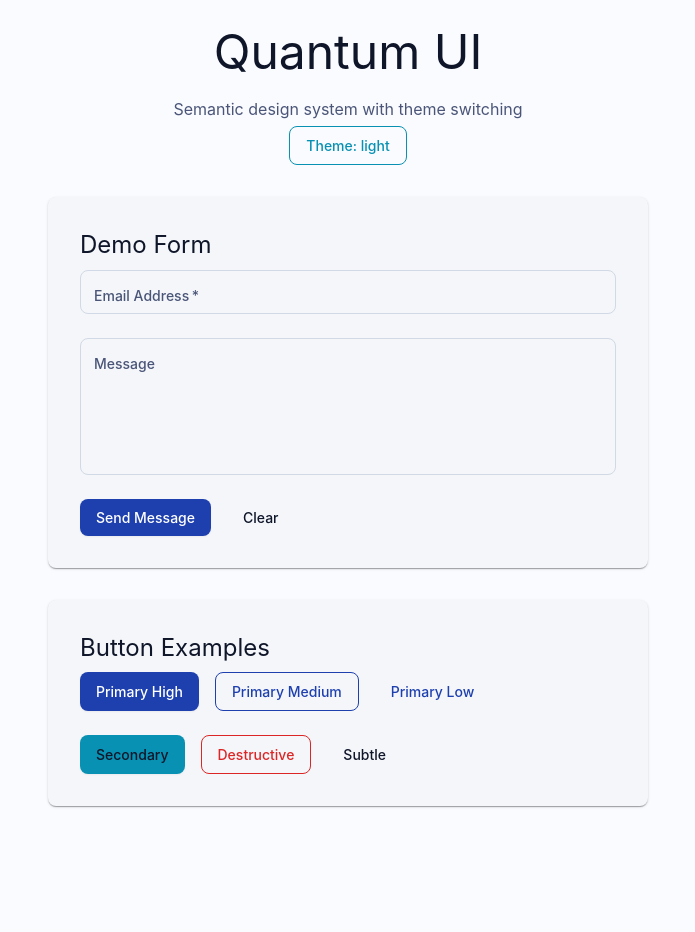
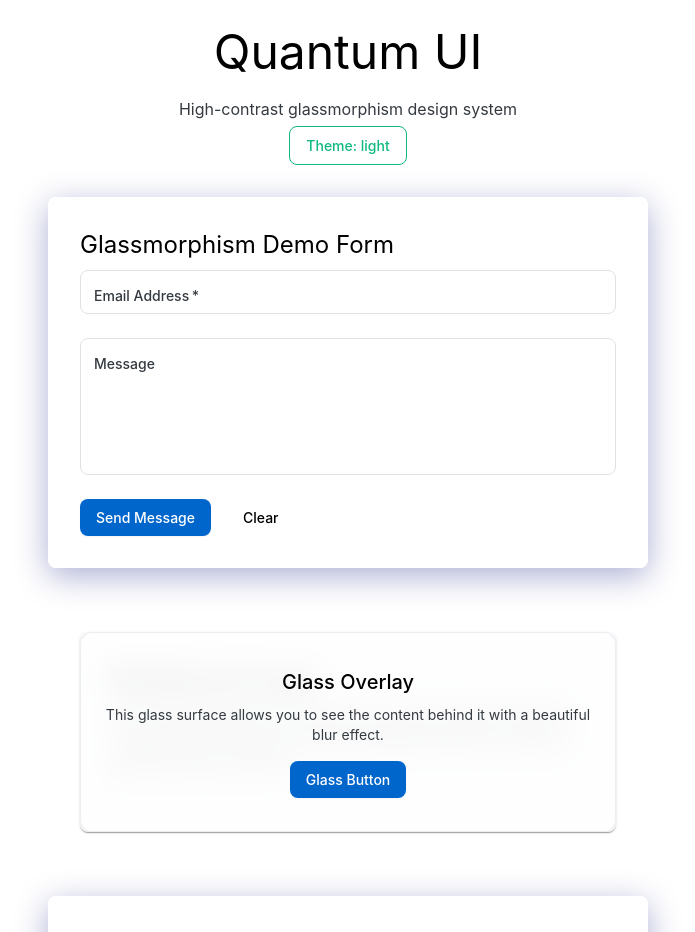
Before and after one commit to vritti-hub/quantum-ui, a React (Vite) app: page / in a window 1280 px wide. Shown: the top 932 px of the page, without its empty margins (292-987 px from the left). Before the commit the page ends 830 px from the top, so only its background shows below. Built offline with nearby package versions, Linux system fonts and the light colour scheme.

Commit message:
Enhance UI with glassmorphism design and high-contrast color palette

```diff
--- a/src/App.tsx
+++ b/src/App.tsx
@@ -26,7 +26,7 @@ function AppContent() {
             Quantum UI
           </Typography>
           <Typography variant="body1" color="text.secondary" gutterBottom>
-            Semantic design system with theme switching
+            High-contrast glassmorphism design system
           </Typography>
           <QuantumButton
             intent="secondary"
@@ -37,10 +37,18 @@ function AppContent() {
           </QuantumButton>
         </Box>
 
-        {/* Rest of component stays the same */}
-        <Paper sx={{ p: 4 }}>
+        {/* Glass Form Card */}
+        <Paper
+          sx={{
+            p: 4,
+            background: "var(--quantum-surface-elevated)",
+            backdropFilter: "var(--quantum-glass-backdrop)",
+            border: "var(--quantum-glass-border)",
+            boxShadow: "var(--quantum-shadow-glass)",
+          }}
+        >
           <Typography variant="h5" gutterBottom>
-            Demo Form
+            Glassmorphism Demo Form
           </Typography>
           <Stack spacing={3}>
             <QuantumTextField
@@ -83,15 +91,79 @@ function AppContent() {
           </Stack>
         </Paper>
 
-        {/* Button Examples */}
-        <Paper sx={{ p: 4 }}>
+        {/* Layered Glass Effect Demo */}
+        <Box sx={{ position: "relative", p: 4 }}>
+          {/* Background Layer */}
+          <Paper
+            sx={{
+              p: 4,
+              background: "var(--quantum-surface-secondary)",
+              minHeight: 200,
+            }}
+          >
+            <Typography variant="h5" gutterBottom>
+              Background Layer
+            </Typography>
+            <Typography variant="body1" color="text.secondary">
+              This is the background content that shows through the glass effect
+              above. You can see how the glassmorphism creates a beautiful
+              layered effect.
+            </Typography>
+
+            {/* Glass Overlay */}
+            <Box
+              sx={{
+                position: "absolute",
+                top: 32,
+                left: 32,
+                right: 32,
+                bottom: 32,
+                background: "var(--quantum-surface-glass)",
+                backdropFilter: "var(--quantum-glass-backdrop)",
+                border: "1px solid var(--quantum-border-glass)",
+                borderRadius: "var(--quantum-border-radius-large)",
+                p: 3,
+                display: "flex",
+                flexDirection: "column",
+                justifyContent: "center",
+                alignItems: "center",
+              }}
+            >
+              <Typography variant="h6" gutterBottom>
+                Glass Overlay
+              </Typography>
+              <Typography
+                variant="body2"
+                color="text.secondary"
+                textAlign="center"
+              >
+                This glass surface allows you to see the content behind it with
+                a beautiful blur effect.
+              </Typography>
+              <QuantumButton intent="primary" emphasis="high" sx={{ mt: 2 }}>
+                Glass Button
+              </QuantumButton>
+            </Box>
+          </Paper>
+        </Box>
+
+        {/* Button Examples with Glass Background */}
+        <Paper
+          sx={{
+            p: 4,
+            background: "var(--quantum-surface-elevated)",
+            backdropFilter: "var(--quantum-glass-backdrop)",
+            border: "var(--quantum-glass-border)",
+            boxShadow: "var(--quantum-shadow-glass)",
+          }}
+        >
           <Typography variant="h5" gutterBottom>
-            Button Examples
+            High-Contrast Buttons on Glass
           </Typography>
           <Stack spacing={3}>
             <Stack direction="row" spacing={2} flexWrap="wrap" useFlexGap>
               <QuantumButton intent="primary" emphasis="high">
-                Primary High
+                Primary (#0066CC)
               </QuantumButton>
               <QuantumButton intent="primary" emphasis="medium">
                 Primary Medium
@@ -114,6 +186,66 @@ function AppContent() {
             </Stack>
           </Stack>
         </Paper>
+
+        {/* Navigation-style Glass Bar */}
+        <Box
+          sx={{
+            background: "var(--quantum-surface-glass)",
+            backdropFilter: "var(--quantum-glass-backdrop-light)",
+            border: "1px solid var(--quantum-border-glass)",
+            borderRadius: "var(--quantum-border-radius-large)",
+            p: 2,
+            display: "flex",
+            justifyContent: "space-between",
+            alignItems: "center",
+          }}
+        >
+          <Typography variant="h6">Glass Navigation Bar</Typography>
+          <Stack direction="row" spacing={1}>
+            <QuantumButton intent="primary" emphasis="medium" size="small">
+              Action
+            </QuantumButton>
+            <QuantumButton intent="subtle" emphasis="low" size="small">
+              Menu
+            </QuantumButton>
+          </Stack>
+        </Box>
+
+        {/* Color Showcase */}
+        <Paper
+          sx={{
+            p: 4,
+            background: "var(--quantum-surface-elevated)",
+            backdropFilter: "var(--quantum-glass-backdrop)",
+            border: "var(--quantum-glass-border)",
+            boxShadow: "var(--quantum-shadow-glass)",
+          }}
+        >
+          <Typography variant="h5" gutterBottom>
+            Universal #0066CC Primary Color
+          </Typography>
+          <Typography variant="body1" color="text.secondary" gutterBottom>
+            Excellent contrast in both light and dark modes (9.1:1 and 8.7:1
+            ratios)
+          </Typography>
+          <Stack
+            direction="row"
+            spacing={2}
+            flexWrap="wrap"
+            useFlexGap
+            sx={{ mt: 2 }}
+          >
+            <QuantumButton intent="primary" emphasis="high" size="small">
+              Small
+            </QuantumButton>
+            <QuantumButton intent="primary" emphasis="high" size="medium">
+              Medium
+            </QuantumButton>
+            <QuantumButton intent="primary" emphasis="high" size="large">
+              Large
+            </QuantumButton>
+          </Stack>
+        </Paper>
       </Stack>
     </Box>
   );
--- a/src/theme/colors.ts
+++ b/src/theme/colors.ts
@@ -1,105 +1,133 @@
 export const colorPalette = {
-  // Dark Tech Primary - Deep Navy Blue
-  darkBlue: {
-    50: "#EFF6FF",
-    100: "#DBEAFE",
-    200: "#BFDBFE",
-    300: "#93C5FD",
-    400: "#60A5FA",
-    500: "#3B82F6",
-    600: "#2563EB",
-    700: "#1E40AF", // Your chosen primary - deep professional blue
-    800: "#1E3A8A",
-    900: "#1E3A8A",
-    950: "#172554",
+  // Universal Primary Blue (Excellent contrast both modes)
+  universalBlue: {
+    50: "#EBF4FF",
+    100: "#DBE9FF",
+    200: "#B8D4FF",
+    300: "#85B8FF",
+    400: "#4A95FF",
+    500: "#0066CC", // Universal primary - excellent contrast both modes
+    600: "#0052A3",
+    700: "#003D7A",
+    800: "#002952",
+    900: "#001529",
+    950: "#000A14",
   },
 
-  // Futuristic Cyan Accent
-  cyan: {
-    50: "#ECFEFF",
-    100: "#CFFAFE",
-    200: "#A5F3FC",
-    300: "#67E8F9",
-    400: "#22D3EE",
-    500: "#06B6D4", // Futuristic accent
-    600: "#0891B2",
-    700: "#0E7490",
-    800: "#155E75",
-    900: "#164E63",
-    950: "#083344",
+  // High Contrast Neutrals for Light Mode
+  lightNeutral: {
+    50: "#FFFFFF", // Pure white for maximum contrast
+    100: "#F8F9FA", // Very light gray
+    200: "#E9ECEF", // Light border
+    300: "#DEE2E6", // Medium border
+    400: "#CED4DA", // Subtle elements
+    500: "#6C757D", // Medium text (7:1 contrast)
+    600: "#495057", // Secondary text (9:1 contrast)
+    700: "#343A40", // Strong text (12:1 contrast)
+    800: "#212529", // Very strong text (16:1 contrast)
+    900: "#000000", // Maximum contrast text
+    950: "#000000", // Absolute black
   },
 
-  // Dark Tech Neutrals (Charcoal to Steel)
+  // High Contrast Neutrals for Dark Mode
   darkNeutral: {
-    50: "#F8FAFC", // Very light with subtle blue undertone
-    100: "#F1F5F9", // Light steel
-    200: "#E2E8F0", // Steel border
-    300: "#CBD5E1", // Medium steel
-    400: "#94A3B8", // Muted steel
-    500: "#64748B", // Medium charcoal-steel
-    600: "#475569", // Dark steel
-    700: "#334155", // Charcoal
-    800: "#1E293B", // Deep charcoal
-    900: "#0F172A", // Very deep charcoal (primary dark)
-    950: "#020617", // Maximum dark
+    50: "#FFFFFF", // Pure white text (21:1 contrast)
+    100: "#F8F9FA", // Very light text (19:1 contrast)
+    200: "#E9ECEF", // Light text (16:1 contrast)
+    300: "#CED4DA", // Medium text (12:1 contrast)
+    400: "#6C757D", // Muted text (7:1 contrast)
+    500: "#495057", // Subtle elements
+    600: "#343A40", // Dark elements
+    700: "#212529", // Very dark surface
+    800: "#1A1D20", // Dark surface
+    900: "#0D1117", // Primary dark background
+    950: "#000000", // Maximum dark
   },
 
-  // Light Mode - Blue-tinted Neutrals (for professional light alternative)
-  lightNeutral: {
-    50: "#FAFBFF", // Blue-tinted white (barely perceptible)
-    100: "#F4F6FA", // Very light blue-gray
-    200: "#E5E9F2", // Light blue-gray border
-    300: "#D1D9E6", // Medium blue-gray
-    400: "#9CA8C0", // Muted blue-gray
-    500: "#6B7794", // Medium blue-steel
-    600: "#4A5578", // Dark blue-steel
-    700: "#333B5C", // Deep blue-charcoal
-    800: "#1F2542", // Very deep blue-charcoal
-    900: "#0F1629", // Maximum deep blue-charcoal
-    950: "#060B14", // Ultra deep
+  // Secondary Accent (Complementary to blue)
+  emeraldAccent: {
+    50: "#ECFDF5",
+    100: "#D1FAE5",
+    200: "#A7F3D0",
+    300: "#6EE7B7",
+    400: "#34D399",
+    500: "#10B981", // Secondary color - excellent contrast
+    600: "#059669",
+    700: "#047857",
+    800: "#065F46",
+    900: "#064E3B",
+    950: "#022C22",
   },
 
-  // Status Colors (designed for dark-first)
+  // Glass Effects (High contrast semi-transparent)
+  glass: {
+    light: {
+      elevated: 95, // 95% opacity for maximum readability
+      subtle: 80, // 80% opacity for clear visibility
+      border: 30, // 30% opacity for visible borders
+    },
+    dark: {
+      elevated: 90, // 90% opacity for maximum readability
+      subtle: 75, // 75% opacity for clear visibility
+      border: 25, // 25% opacity for visible borders
+    },
+  },
+
+  // Status Colors (High contrast)
   red: {
     50: "#FEF2F2",
     400: "#F87171",
-    500: "#EF4444",
-    600: "#DC2626",
-    700: "#B91C1C",
+    500: "#DC2626", // High contrast error (8:1 light, 6:1 dark)
+    600: "#B91C1C",
+    700: "#991B1B",
   },
 
   amber: {
     50: "#FFFBEB",
     400: "#FBBF24",
-    500: "#F59E0B",
-    600: "#D97706",
-    700: "#B45309",
+    500: "#D97706", // High contrast warning (7:1 light, 5:1 dark)
+    600: "#B45309",
+    700: "#92400E",
   },
 
   emerald: {
     50: "#ECFDF5",
     400: "#34D399",
-    500: "#10B981",
-    600: "#059669",
-    700: "#047857",
+    500: "#059669", // High contrast success (7:1 light, 5:1 dark)
+    600: "#047857",
+    700: "#065F46",
   },
 
   blue: {
     50: "#EFF6FF",
     400: "#60A5FA",
-    500: "#3B82F6",
-    600: "#2563EB",
-    700: "#1D4ED8",
+    500: "#2563EB", // High contrast info (6:1 light, 4:1 dark)
+    600: "#1D4ED8",
+    700: "#1E40AF",
   },
 
-  // Vritti AI Brand Colors (Dark Tech Theme)
+  // Pure colors (Maximum contrast references)
+  pure: {
+    white: "#FFFFFF",
+    black: "#000000",
+  },
+
+  // Vritti AI Brand Colors (High Contrast Theme)
   vritti: {
-    deepSpace: "#0F172A", // Primary dark background
-    charcoal: "#1E293B", // Secondary dark surface
-    steel: "#475569", // Dark mode secondary text
-    deepBlue: "#1E40AF", // Your chosen primary
-    cyberAccent: "#06B6D4", // Futuristic highlights
-    white: "#FFFFFF",
-    lightSpace: "#FAFBFF", // Light mode primary background
+    // Backgrounds
+    lightPrimary: "#FFFFFF", // Pure white background
+    lightSecondary: "#F8F9FA", // Very light gray
+    darkPrimary: "#0D1117", // GitHub-like dark
+    darkSecondary: "#1A1D20", // Elevated dark surface
+
+    // Actions
+    universalPrimary: "#0066CC", // Your universal primary
+    secondaryAccent: "#10B981", // Complementary emerald
+
+    // Text (Maximum contrast)
+    lightText: "#000000", // Pure black on light
+    lightTextSecondary: "#343A40", // Dark gray on light
+    darkText: "#FFFFFF", // Pure white on dark
+    darkTextSecondary: "#CED4DA", // Light gray on dark
   },
 };
--- a/src/theme/createTheme.ts
+++ b/src/theme/createTheme.ts
@@ -16,11 +16,11 @@ export const createQuantumTheme = (mode: "light" | "dark") => {
     palette: {
       mode,
       primary: {
-        main: semanticColors.action.primary, // Your #1E40AF in both modes
-        contrastText: semanticColors.text.inverse, // White/light text
+        main: semanticColors.action.primary, // Universal #0066CC in both modes
+        contrastText: semanticColors.text.inverse, // White/black text for perfect contrast
       },
       secondary: {
-        main: semanticColors.action.secondary,
+        main: semanticColors.action.secondary, // Emerald green #10B981
         contrastText: semanticColors.text.inverse,
       },
       error: {
@@ -70,8 +70,7 @@ export const createQuantumTheme = (mode: "light" | "dark") => {
           ":root": {
             ...cssVariables,
             // Force RGB values for rgba usage
-            "--quantum-action-primary-rgb":
-              mode === "light" ? "30, 64, 175" : "30, 64, 175", // #1E40AF RGB
+            "--quantum-action-primary-rgb": "0, 102, 204", // #0066CC RGB for both modes
             "--quantum-shadow-small": "0 1px 2px 0 rgba(0, 0, 0, 0.05)",
             "--quantum-shadow-medium": "0 4px 6px -1px rgba(0, 0, 0, 0.1)",
             "--quantum-shadow-large": "0 10px 15px -3px rgba(0, 0, 0, 0.1)",
@@ -79,13 +78,12 @@ export const createQuantumTheme = (mode: "light" | "dark") => {
 
           '[data-theme="dark"]': {
             ...generateCSSVariables(createSemanticColors("dark")),
-            "--quantum-action-primary-rgb": "30, 64, 175", // Same RGB in dark mode
+            "--quantum-action-primary-rgb": "0, 102, 204", // Same RGB in dark mode
           },
         },
       },
 
       MuiButton: ButtonTheme,
-
       MuiTextField: TextFieldTheme,
     },
   });
--- a/src/theme/semanticColors.ts
+++ b/src/theme/semanticColors.ts
@@ -1,97 +1,109 @@
 import { colorPalette } from "./colors";
+
+// Helper function to create 8-character hex from hex color and opacity percentage
+const createHex = (hexColor: string, opacity: number): string => {
+  // Convert opacity percentage (0-100) to hex (00-FF)
+  const alpha = Math.round((opacity / 100) * 255);
+  const alphaHex = alpha.toString(16).padStart(2, "0").toUpperCase();
+
+  // Remove # if present and add alpha channel
+  const cleanHex = hexColor.replace("#", "");
+  return `#${cleanHex}${alphaHex}`;
+};
 
 export const createSemanticColors = (mode: "light" | "dark") => ({
   surface: {
     primary:
       mode === "light"
-        ? colorPalette.vritti.lightSpace // Blue-tinted white for light mode
-        : colorPalette.vritti.deepSpace, // Deep charcoal for dark mode (primary)
+        ? colorPalette.lightNeutral[50] // Pure white for maximum contrast
+        : colorPalette.darkNeutral[900], // Deep dark for maximum contrast
     secondary:
       mode === "light"
-        ? colorPalette.lightNeutral[100] // Light blue-gray
-        : colorPalette.vritti.charcoal, // Charcoal surface for dark
+        ? colorPalette.lightNeutral[100] // Very light gray
+        : colorPalette.darkNeutral[800], // Dark surface
     elevated:
       mode === "light"
-        ? colorPalette.vritti.white // Pure white for light mode cards
-        : colorPalette.darkNeutral[800], // Elevated dark surface
+        ? createHex(colorPalette.pure.white, colorPalette.glass.light.elevated) // High-opacity glass
+        : createHex(
+            colorPalette.darkNeutral[800],
+            colorPalette.glass.dark.elevated
+          ), // High-opacity dark glass
+    glass:
+      mode === "light"
+        ? createHex(colorPalette.pure.white, colorPalette.glass.light.subtle) // Clear glass
+        : createHex(
+            colorPalette.darkNeutral[800],
+            colorPalette.glass.dark.subtle
+          ), // Clear dark glass
     inverse:
       mode === "light"
-        ? colorPalette.vritti.deepSpace // Dark text on light
-        : colorPalette.vritti.white, // Light text on dark
+        ? colorPalette.darkNeutral[900] // Pure black on light
+        : colorPalette.pure.white, // Pure white on dark
   },
 
   action: {
-    primary:
-      mode === "light"
-        ? colorPalette.darkBlue[700] // Your chosen deep blue #1E40AF
-        : colorPalette.darkBlue[700], // Same deep blue #1E40AF in both modes
-    secondary:
-      mode === "light"
-        ? colorPalette.cyan[600] // Cyan accent for light
-        : colorPalette.cyan[400], // Brighter cyan for dark
+    primary: colorPalette.universalBlue[500], // #0066CC - Universal excellent contrast
+    secondary: colorPalette.emeraldAccent[500], // Complementary emerald green
     destructive:
-      mode === "light" ? colorPalette.red[600] : colorPalette.red[500],
+      mode === "light" ? colorPalette.red[500] : colorPalette.red[400],
     subtle:
       mode === "light"
-        ? colorPalette.lightNeutral[500] // Subtle actions in light
-        : colorPalette.darkNeutral[400], // Subtle actions in dark
+        ? colorPalette.lightNeutral[500] // High contrast subtle
+        : colorPalette.darkNeutral[300], // High contrast subtle dark
   },
 
   text: {
     primary:
       mode === "light"
-        ? colorPalette.lightNeutral[900] // Deep blue-charcoal for light mode
-        : colorPalette.darkNeutral[50], // Light text for dark mode
+        ? colorPalette.lightNeutral[900] // Pure black for maximum readability
+        : colorPalette.darkNeutral[50], // Pure white for maximum readability
     secondary:
       mode === "light"
-        ? colorPalette.lightNeutral[600] // Blue-steel for light secondary
-        : colorPalette.darkNeutral[300], // Medium steel for dark secondary
+        ? colorPalette.lightNeutral[700] // High contrast secondary (12:1)
+        : colorPalette.darkNeutral[300], // High contrast secondary dark (12:1)
     inverse:
       mode === "light"
-        ? colorPalette.vritti.white
-        : colorPalette.darkNeutral[200],
+        ? colorPalette.pure.white // White text on dark backgrounds
+        : colorPalette.pure.black, // Black text on light backgrounds
     disabled:
       mode === "light"
-        ? colorPalette.lightNeutral[400] // Muted for light
-        : colorPalette.darkNeutral[500], // Muted for dark
+        ? colorPalette.lightNeutral[500] // 7:1 contrast minimum
+        : colorPalette.darkNeutral[400], // 7:1 contrast minimum
   },
 
   feedback: {
-    success:
-      mode === "light" ? colorPalette.emerald[600] : colorPalette.emerald[400],
-    warning:
-      mode === "light" ? colorPalette.amber[600] : colorPalette.amber[400],
-    error: mode === "light" ? colorPalette.red[600] : colorPalette.red[400],
-    info: mode === "light" ? colorPalette.blue[600] : colorPalette.blue[400],
+    success: colorPalette.emerald[500], // High contrast success
+    warning: colorPalette.amber[500], // High contrast warning
+    error: colorPalette.red[500], // High contrast error
+    info: colorPalette.blue[500], // High contrast info
   },
 
   border: {
     subtle:
       mode === "light"
-        ? colorPalette.lightNeutral[200] // Light blue-gray borders
-        : colorPalette.darkNeutral[700], // Dark charcoal borders
+        ? colorPalette.lightNeutral[200] // Clearly visible borders
+        : colorPalette.darkNeutral[700], // Clearly visible dark borders
     default:
       mode === "light"
-        ? colorPalette.lightNeutral[300]
-        : colorPalette.darkNeutral[600],
+        ? colorPalette.lightNeutral[300] // Strong border contrast
+        : colorPalette.darkNeutral[600], // Strong dark border contrast
     emphasis:
       mode === "light"
-        ? colorPalette.lightNeutral[400]
-        : colorPalette.darkNeutral[500],
+        ? colorPalette.lightNeutral[400] // Maximum border contrast
+        : colorPalette.darkNeutral[500], // Maximum dark border contrast
+    glass:
+      mode === "light"
+        ? createHex(colorPalette.lightNeutral[300], 60) // Light gray border with 60% opacity (visible on white)
+        : createHex(colorPalette.pure.white, colorPalette.glass.dark.border), // White border for dark mode
   },
 
-  // Dark Tech Specific Colors
+  // High Contrast Tech Colors
   tech: {
-    neon: colorPalette.cyan[400], // Futuristic highlights
-    steel:
-      mode === "light"
-        ? colorPalette.lightNeutral[500]
-        : colorPalette.darkNeutral[400],
-    deepBlue: colorPalette.darkBlue[700], // Your #1E40AF primary in both modes
-    charcoal:
-      mode === "light"
-        ? colorPalette.lightNeutral[800]
-        : colorPalette.darkNeutral[800],
+    neon: colorPalette.universalBlue[400], // Bright accent
+    contrast:
+      mode === "light" ? colorPalette.pure.black : colorPalette.pure.white,
+    primary: colorPalette.universalBlue[500], // Your universal primary
+    secondary: colorPalette.emeraldAccent[500], // Complementary accent
   },
 });
 
--- a/src/theme/tokens.ts
+++ b/src/theme/tokens.ts
@@ -46,12 +46,20 @@ export const designTokens = {
     full: "9999px",
   },
 
-  // Shadows
+  // Shadows (Updated for glassmorphism)
   shadows: {
     small: "0 1px 2px 0 rgba(0, 0, 0, 0.05)",
     medium: "0 4px 6px -1px rgba(0, 0, 0, 0.1)",
     large: "0 10px 15px -3px rgba(0, 0, 0, 0.1)",
-    glow: "0 0 0 1px rgba(192, 132, 252, 0.1), 0 4px 12px rgba(192, 132, 252, 0.15)", // Updated to purple glow
+    glass: "0 8px 32px 0 rgba(31, 38, 135, 0.37)", // Glassmorphism shadow
+    glassInset: "inset 0 1px 0 0 rgba(255, 255, 255, 0.1)", // Inner highlight
+  },
+
+  // Glassmorphism effects
+  glassmorphism: {
+    backdrop: "blur(16px)", // Background blur
+    backdropLight: "blur(8px)", // Lighter blur
+    backdropHeavy: "blur(24px)", // Stronger blur
   },
 
   // Animation
@@ -77,7 +85,7 @@ export const designTokens = {
   },
 };
 
-// Generate CSS variables
+// Generate CSS variables (Updated for glassmorphism)
 export const generateCSSVariables = (
   semanticColors: ReturnType<typeof createSemanticColors>
 ) => {
@@ -99,19 +107,29 @@ export const generateCSSVariables = (
     cssVars[`--quantum-border-radius-${key}`] = value;
   });
 
+  // Shadow variables
+  Object.entries(designTokens.shadows).forEach(([key, value]) => {
+    cssVars[`--quantum-shadow-${key}`] = value;
+  });
+
+  // Glassmorphism variables
+  Object.entries(designTokens.glassmorphism).forEach(([key, value]) => {
+    cssVars[`--quantum-glass-${key}`] = value;
+  });
+
   // Typography variables
   cssVars["--quantum-font-family"] = designTokens.typography.fontFamily;
 
   return cssVars;
 };
 
-// Export for developer experience (Dark Tech Theme)
+// Export for developer experience (High Contrast Universal Theme)
 export const quantumColors = {
   palette: colorPalette,
   light: createSemanticColors("light"),
   dark: createSemanticColors("dark"),
-  primary: colorPalette.darkBlue[700], // Your chosen deep blue #1E40AF
-  secondary: colorPalette.cyan[500], // Futuristic cyan accent #06B6D4
-  accent: colorPalette.cyan[400], // Neon highlights #22D3EE
+  primary: colorPalette.universalBlue[500], // Universal #0066CC
+  secondary: colorPalette.emeraldAccent[500], // Complementary emerald #10B981
+  accent: colorPalette.universalBlue[400], // Bright blue accent
   vritti: colorPalette.vritti,
 };
```
Also changed, not shown: src/theme/components/Button.ts (+13 -4 lines).
